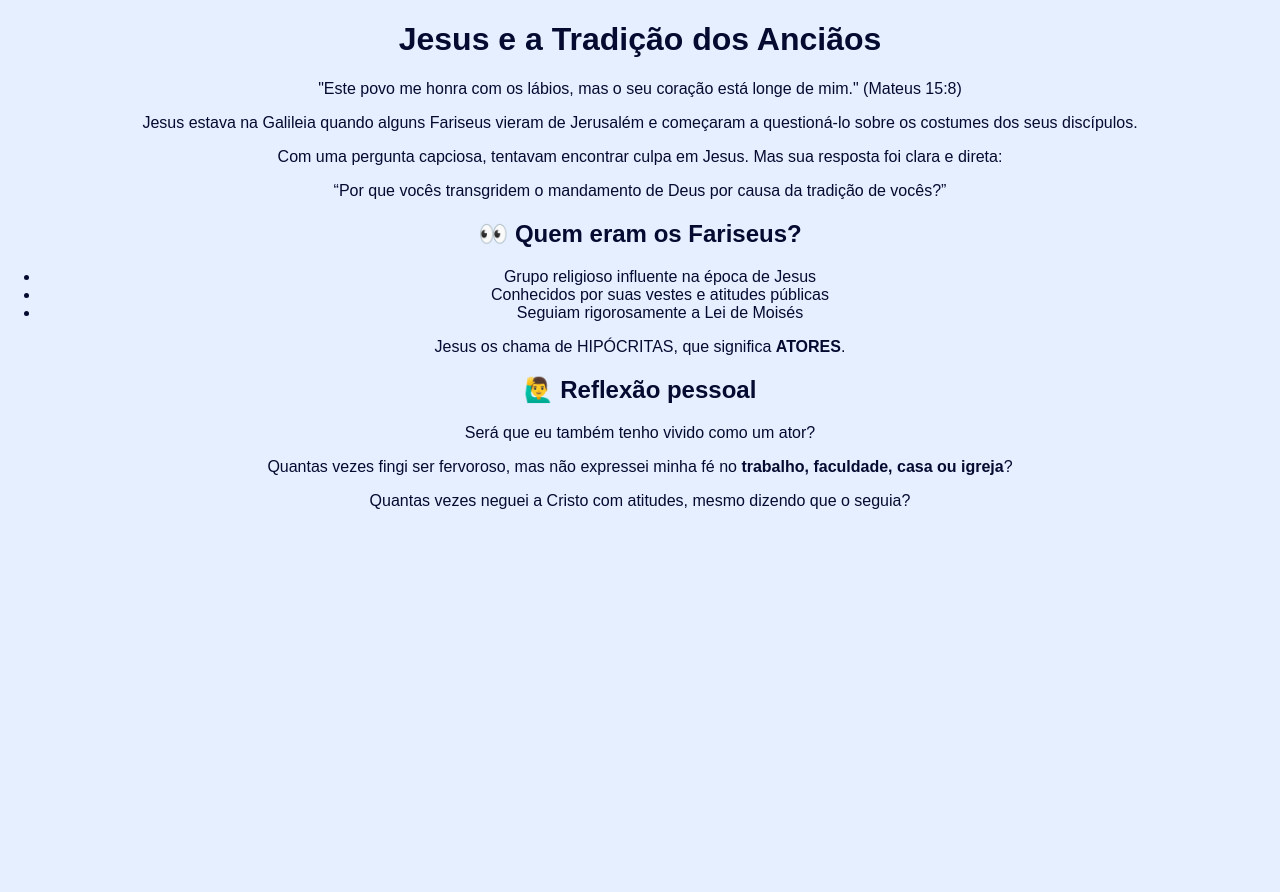
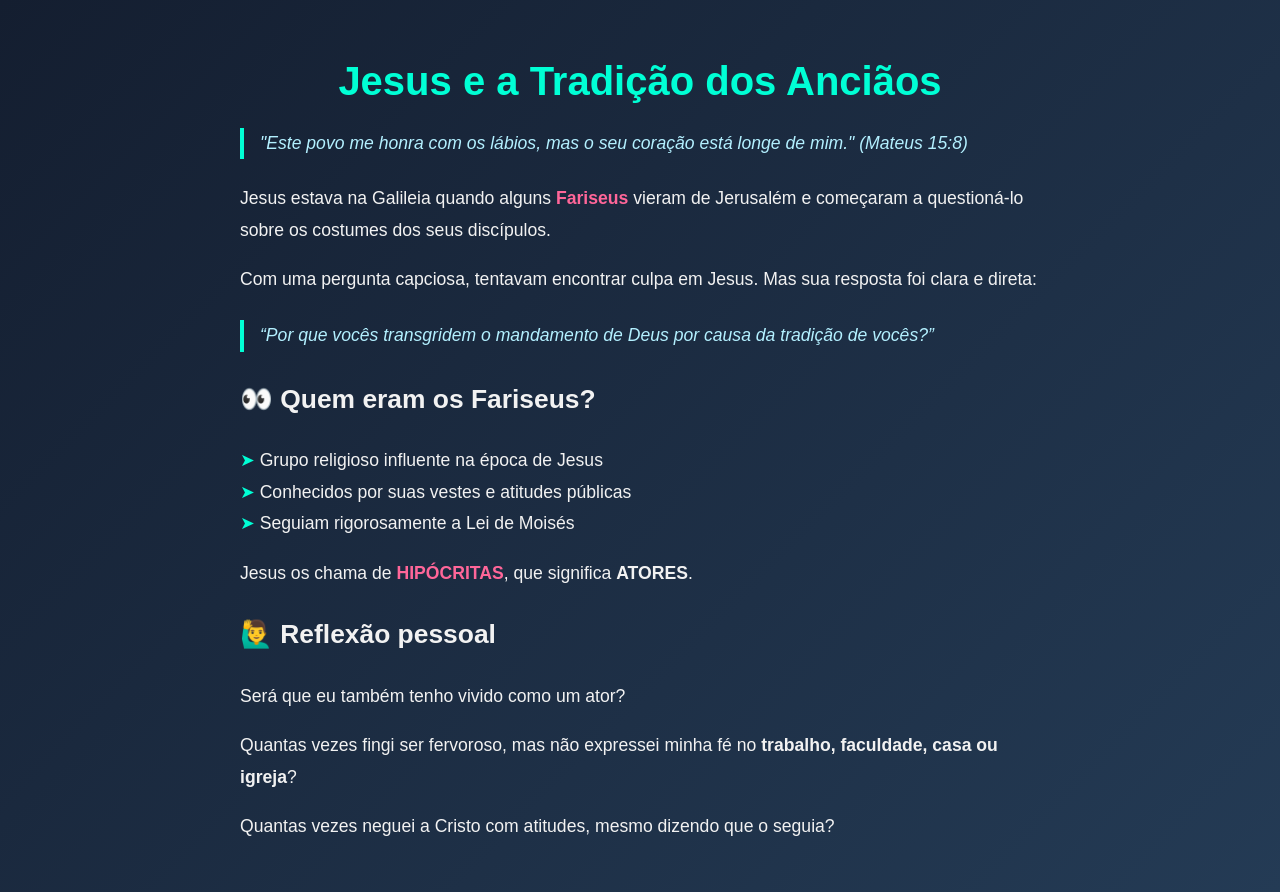
Before and after one commit to dsmatheus/striketech.github.io, a plain HTML site: page index.html in a window 1280 px wide. Before the commit the page ends 800 px from the top, so only its background shows below. Drawn offline with Linux system fonts and the light colour scheme.

Commit message:
Update style.css

```diff
--- a/src/style.css
+++ b/src/style.css
@@ -1,58 +1,38 @@
-@import url('https://fonts.googleapis.com/css2?family=Exo+2:ital,wght@0,100..900;1,100..900&display=swap');
-
     body {
-    font-family: Arial, sans-serif;
       margin: 0;
-    padding: 0;
-    background-color: #e5efff;
-    color: #050a30;
+      padding: 2rem;
+      font-family: 'Poppins', sans-serif;
+      background: linear-gradient(135deg, #141e30, #243b55);
+      color: #f2f2f2;
+    }
+    h1 {
+      font-size: 2.5rem;
+      color: #00ffd5;
+      margin-bottom: 1rem;
       text-align: center;
     }
-
-header {
-    background-color: #1c5eb4;
-    color: #fafdfc;
-    padding: 10px;
-    font-size: 25px;
+    .highlight {
+      color: #ff6699;
       font-weight: bold;
     }
-
-.div-interna {
-    margin: 50px 0;
+    section {
+      max-width: 800px;
+      margin: 0 auto;
+      line-height: 1.8;
+      font-size: 1.1rem;
     }
-
-.container {
-    width: 90%;
-    margin: auto;
-    padding: 0;
+    blockquote {
+      border-left: 4px solid #00ffd5;
+      padding-left: 1rem;
+      margin: 1.5rem 0;
+      color: #b3f0ff;
+      font-style: italic;
     }
-.section {
-    margin: 30px 0;
-    padding: 5px;
-    background: #fafdfc;
-    border-radius: 6px;
-    box-shadow: 0px 0px 10px rgba(0, 0, 0, 0.1);
+    ul {
+      list-style: none;
+      padding-left: 0;
     }
-.photo-container {
-    display: flex;
-    justify-content: center;
-    gap: 20px;
-    flex-wrap: wrap;
+    ul li::before {
+      content: "➤ ";
+      color: #00ffd5;
     }
-.photo {
-    width: 250px;
-    height: 150px;
-    background-color: #1c5eb4;
-    display: flex;
-    align-items: center;
-    justify-content: center;
-    color: #fafdfc;
-    font-size: 18px;
-    border-radius: 10px;
-}
-footer {
-    background-color: #050a30;
-    color: #fafdfc;
-    padding: 5px;
-    margin-top: 10px;
-}
```
Lines whose indentation alone changed are shown as unchanged.
